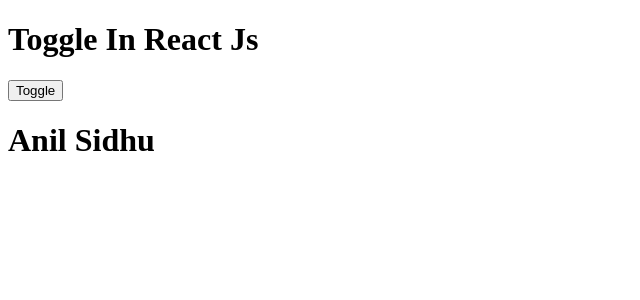
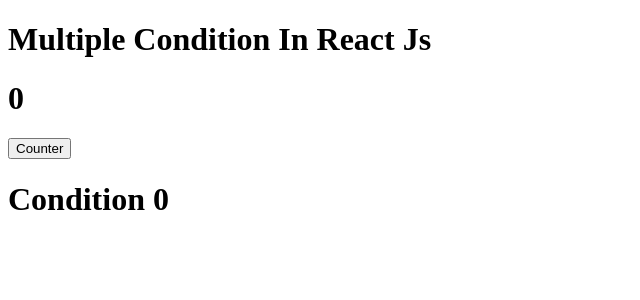
Before and after one commit to ShahbazAslam-786/React-Blog, a React (Vite) app: page / in a window 1280 px wide. Shown: the top 300 px of the page, without its empty margins (0-640 px from the left). Built offline with nearby package versions, Linux system fonts and the light colour scheme.

Commit message:
Multiple Condition In React Js

```diff
--- a/src/App.jsx
+++ b/src/App.jsx
@@ -1,16 +1,22 @@
 import { useState } from "react";
-import User from "./User";
 
-function App () {
-  const [display, setDisplay]= useState(true)
-  return(
-    <>
-    <h1>Toggle In React Js</h1>
-    <button onClick={()=>setDisplay(!display)}>Toggle</button>
-    {
-      display ? <User />: null
-    }
-    </>
+function App() {
+  const [count, setCount] = useState(0)
+  return (
+    <div>
+      <h1>Multiple Condition In React Js</h1>
+      <h1>{count}</h1>
+      <button onClick={() => setCount(count + 1)}>Counter</button>
+      {
+        count == 0 ? <h1>Condition 0</h1>
+        :count==1? <h1>Condition 1</h1>
+        :count==2? <h1>Condition 2</h1>
+        :count==3? <h1>Condition 3</h1>
+        :count==4? <h1>Condition 4</h1>
+        // :null
+        :<h1>Other Condition</h1>
+      }
+    </div>
   )
 }
 
--- a/src/User.jsx
+++ /dev/null
@@ -1,9 +0,0 @@
-function User () {
-    return (
-        <div>
-            <h1>Anil Sidhu</h1>
-        </div>
-    )
-}
-
-export default User;
```
Also changed, not shown: src/UserComponent.jsx (deleted, +0 -28 lines).
